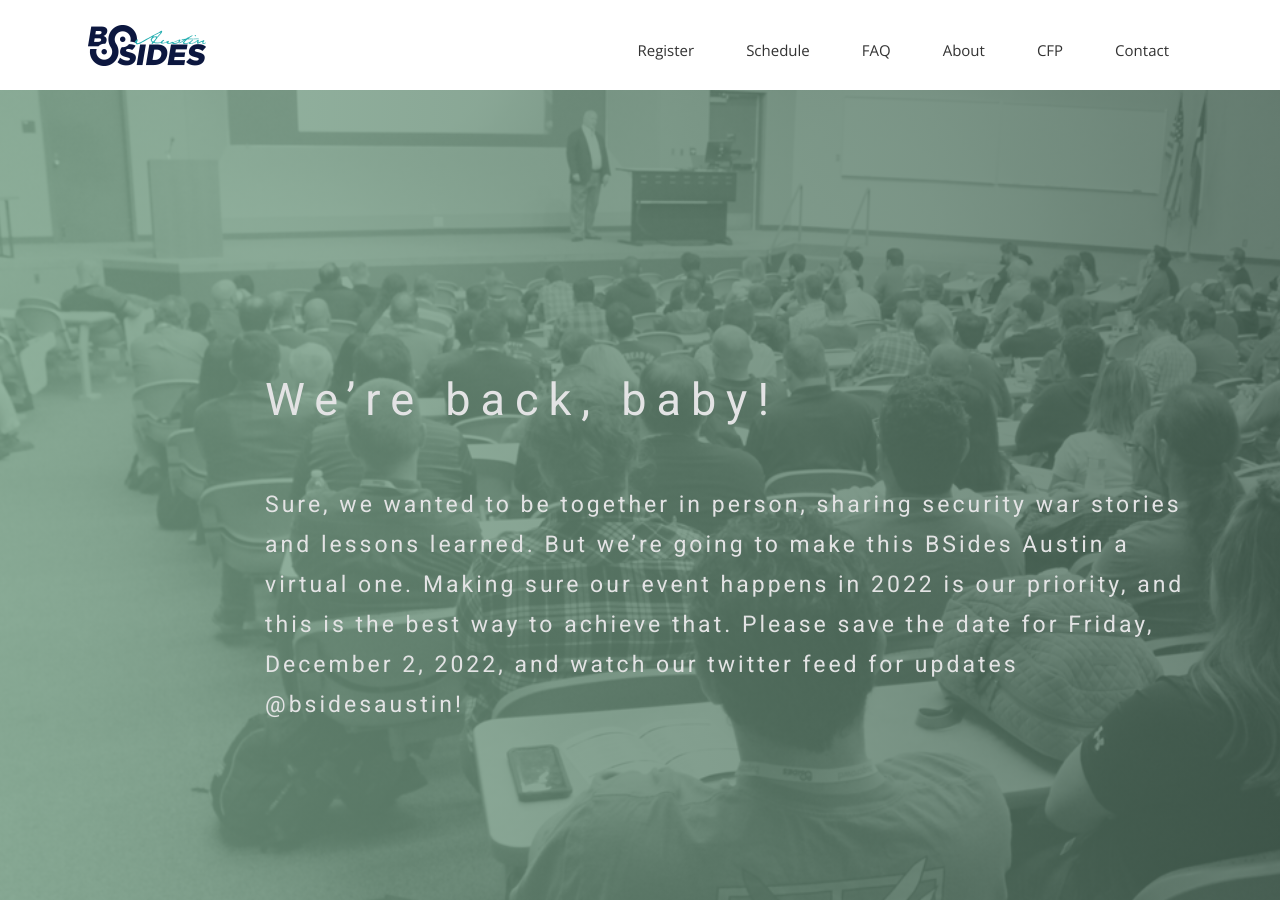
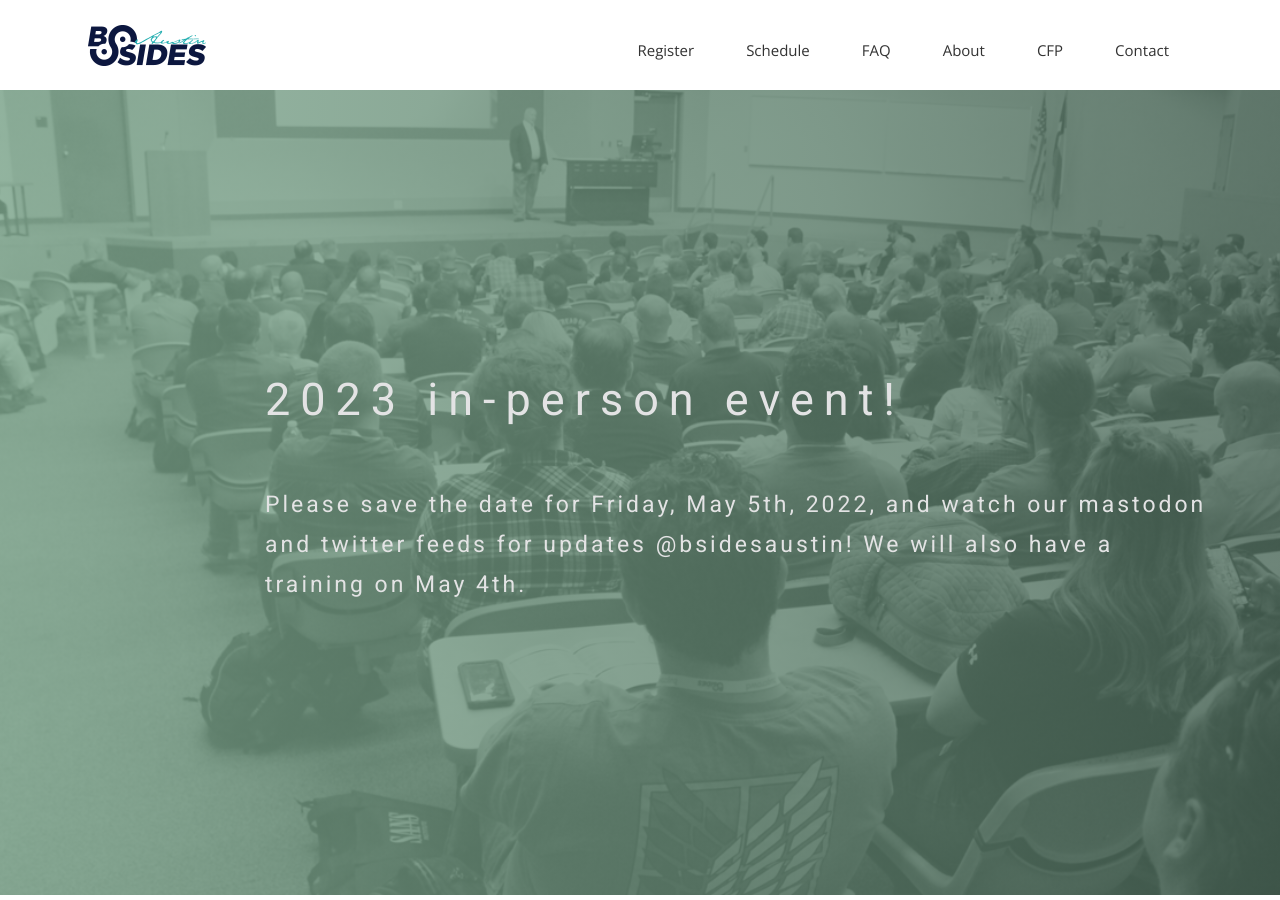
Before and after one commit to bsidesaustin/test, a Jekyll site: the page built from index.html, in a window 1280 px wide and 900 px high. Built offline with Jekyll 4.4.1, drawn with Linux system fonts in a browser that asks for light colours; nearby versions of some CDN libraries; some web fonts are replaced.

Commit message:
Update index.html

```diff
--- a/index.html
+++ b/index.html
@@ -10,8 +10,8 @@
     <div class="row">
       <div class="col-md-10 col-md-offset-2">
         <div class="block">
-          <h1 class="animated fadeInUp"><br>We’re back, baby!</h1>
-          <p>Sure, we wanted to be together in person, sharing security war stories and lessons learned. But we’re going to make this BSides Austin a virtual one. Making sure our event happens in 2022 is our priority, and this is the best way to achieve that. Please save the date for Friday, December 2, 2022, and watch our twitter feed for updates @bsidesaustin!</p>
+          <h1 class="animated fadeInUp"><br>2023 in-person event!</h1>
+          <p> Please save the date for Friday, May 5th, 2022, and watch our mastodon and twitter feeds for updates @bsidesaustin! We will also have a training on May 4th.</p>
 
         </div>
       </div>
```
